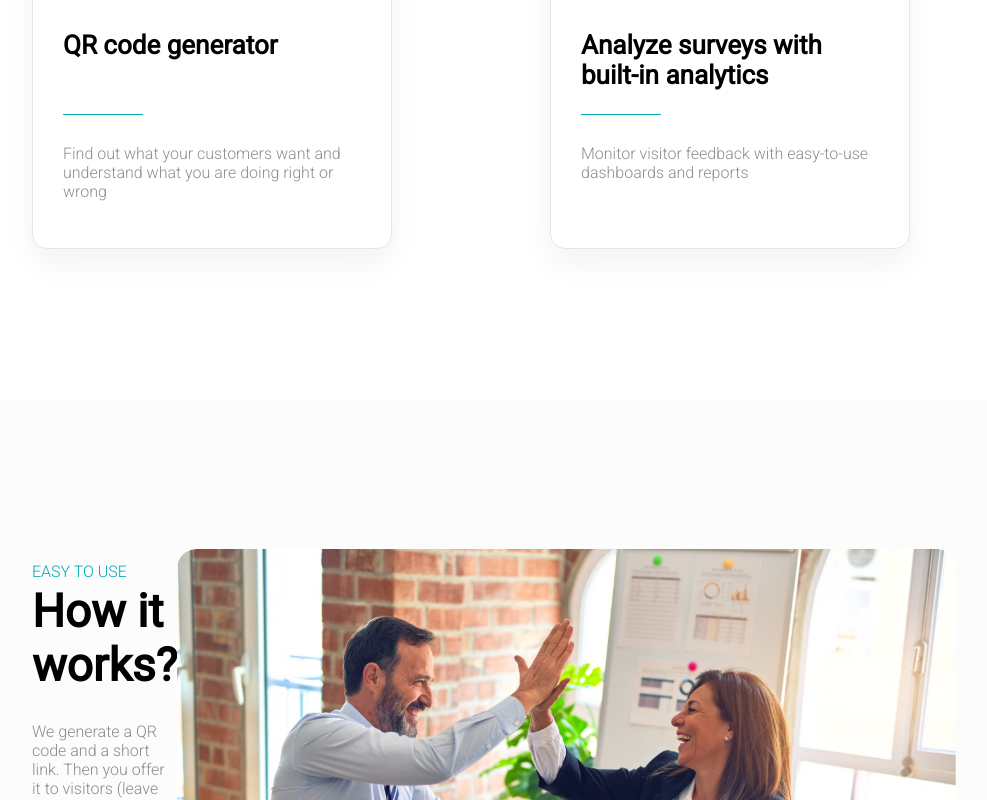
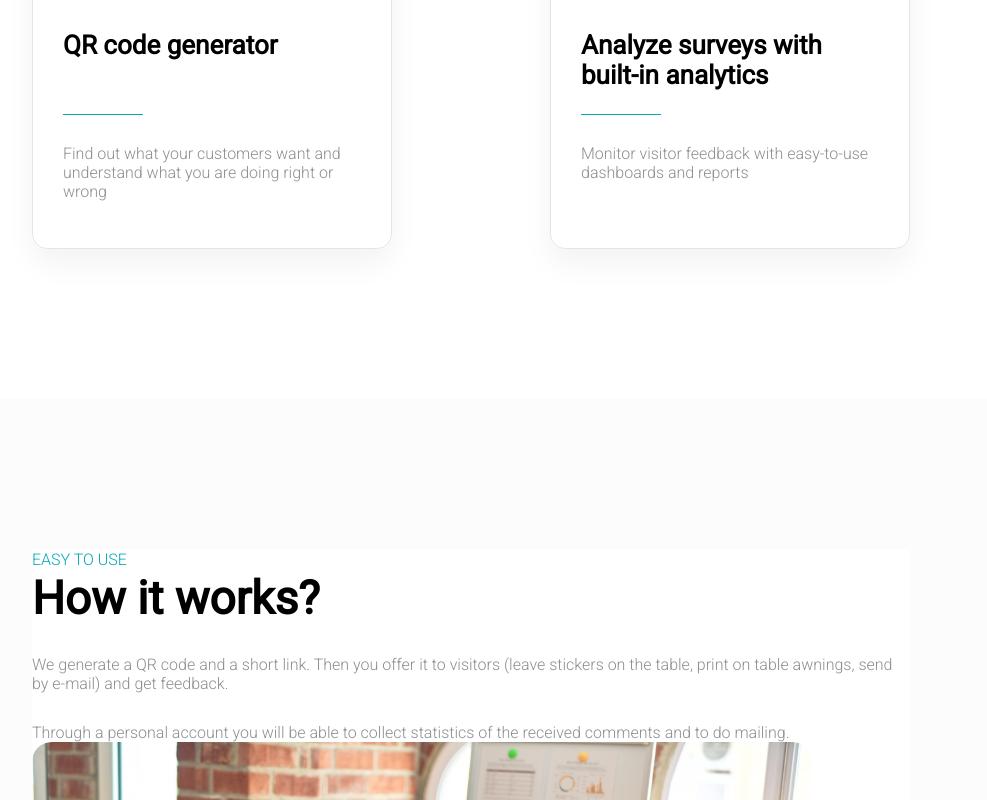
Before and after one commit to ikolodiazhnyi/FeedbackHero, a React (Create React App) app: page / in a window 1280 px wide. Shown: the part 2000-2800 px from the top of the page, without its empty margins (170-1157 px from the left). Built offline with nearby package versions, Linux system fonts and the light colour scheme.

Commit message:
add additional properties

```diff
--- a/src/components/FirstSection/FirstSectionElement.js
+++ b/src/components/FirstSection/FirstSectionElement.js
@@ -15,7 +15,7 @@ export const FlexSection = styled.section`
 export const StyledHeader6 = styled.h6`
   text-transform: ${({ textTransform }) => textTransform || "uppercase"};
   color: ${({ color }) => color || "#03a8b7"};
-  font-size: 1rem;
+  font-size: ${({ fontSize }) => fontSize || "1rem"};
   font-weight: 300;
   line-height: ${({ lineHeight }) => lineHeight || "auto"};
   padding: ${({ paddingTop }) => paddingTop || "0"}
@@ -36,15 +36,26 @@ export const FirstSection = styled.div`
 `;
 
 export const StyledDiv = styled.div`
+  height: ${({ height }) => height || "initial"};
+  display: ${({ display }) => display || "initial"};
+  justify-content: ${({ justifyContent }) => justifyContent || "initial"};
+  align-items: ${({ alignItems }) => alignItems || "initial"};
   padding: ${({ paddingTop }) => paddingTop || "0"}
     ${({ paddingRight }) => paddingRight || "0"}
     ${({ paddingBottom }) => paddingBottom || "0"}
     ${({ paddingLeft }) => paddingLeft || "0"};
-  max-width: ${({ maxWidth }) => maxWidth || "727px"};
+  margin: ${({ marginTop }) => marginTop || "0"}
+    ${({ marginRight }) => marginRight || "0"}
+    ${({ marginBottom }) => marginBottom || "0"}
+    ${({ marginLeft }) => marginLeft || "0"};
+  max-width: ${({ maxWidth }) => maxWidth || "auto"};
   width: ${({ width }) => width || "auto"};
   flex-direction: ${({ flexDirection }) => flexDirection || "auto"};
-  margin-bottom: ${({ marginBottom }) => marginBottom || "0"};
   flex-wrap: ${({ flexWrap }) => flexWrap || "nowrap"};
+  background: ${({ bg }) => bg || "#fff"};
+  border-radius: ${({ borderRadius }) => borderRadius || "0"};
+  text-align: ${({ textAlign }) => textAlign || "initial"};
+  background: ${({ bg }) => bg || "#fff"};
 `;
 
 export const StyledParagraph = styled.p`
@@ -60,7 +71,6 @@ export const StyledParagraph = styled.p`
 export const LinkBtn = styled(Link)`
   color: #ffffff;
   justify-content: center;
-  height: 40px;
   align-items: center;
   white-space: nowrap;
   background: linear-gradient(93.31deg, #006ad8 1.67%, #01acb4 98.59%),
@@ -72,9 +82,9 @@ export const LinkBtn = styled(Link)`
   text-decoration: none;
   padding: 14px 40px;
   display: inline-flex;
-  margin-top: 54px;
+  margin-top: ${({ marginTop }) => marginTop || "54px"};
   font-size: 14px;
-  height: 50px;
+  height: ${({ height }) => height || "50px"};
   font-weight: 300;
   width: ${({ width }) => width || "auto"};
 `;
```
